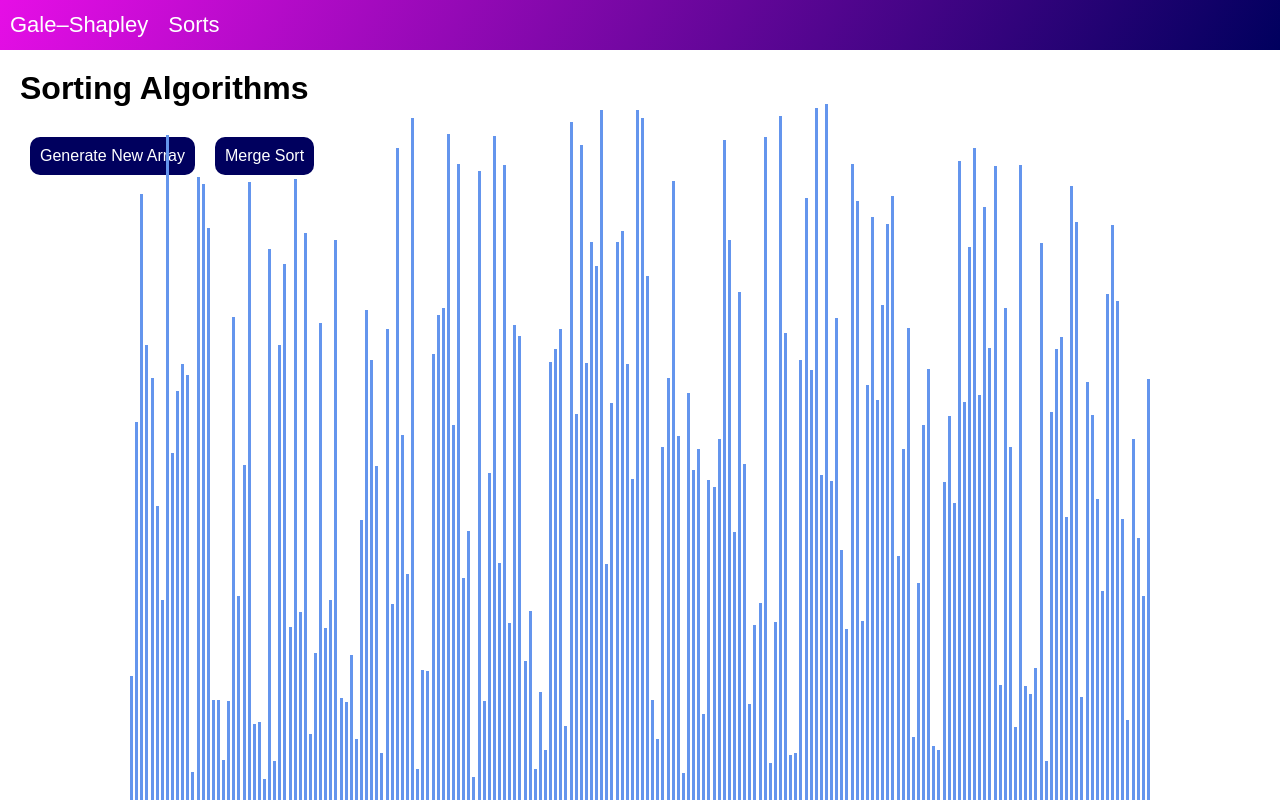
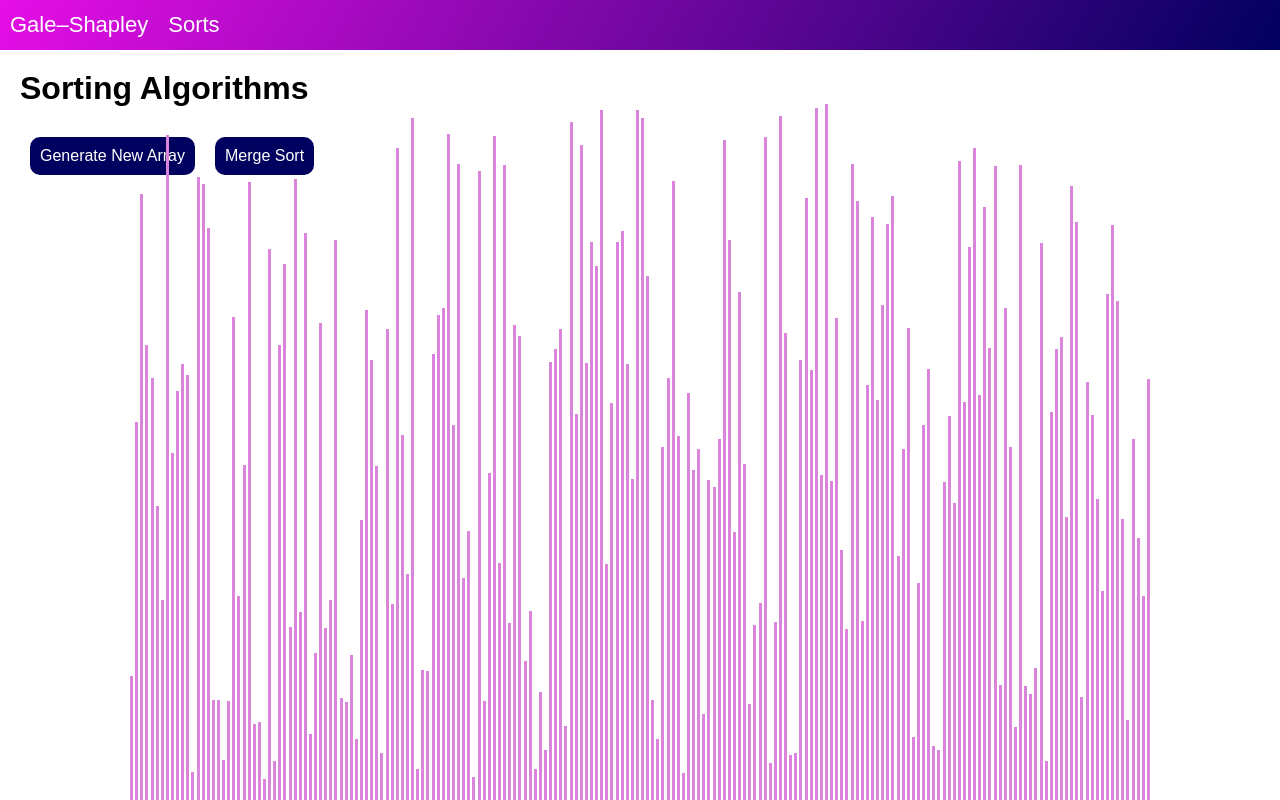
Before and after one commit to nandini92/algo_visualizer, a React (Create React App) app: page /sort-algo in a window 1280 px wide. Built offline with nearby package versions, Linux system fonts and the light colour scheme.

Commit message:
Color change for sorting animation

```diff
--- a/src/components/SortAlgo.tsx
+++ b/src/components/SortAlgo.tsx
@@ -113,7 +113,7 @@ const Bar = styled.div`
   height: ${(props: any) => `${props.height}px`};
   width: 3px;
   background-color: ${(props: any) =>
-    props.highlighted ? "red" : "cornflowerblue"};
+    props.highlighted ?  "black" : "#db84db" };
 `;
 
 export default SortingVisualizer;
```
